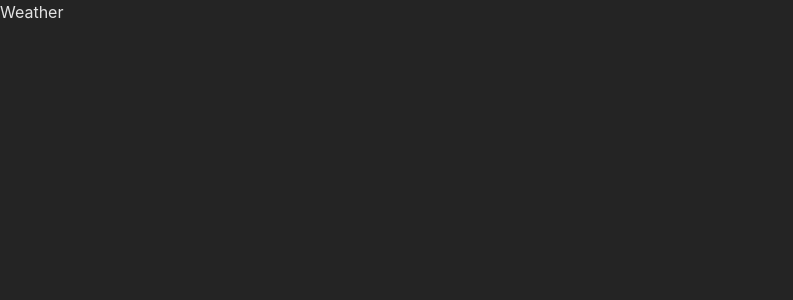
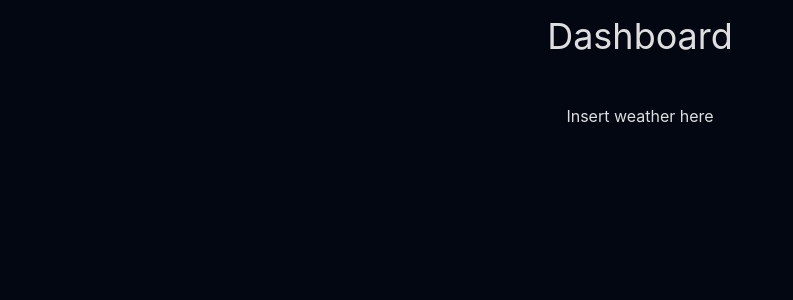
Before and after one commit to TormodNy/weather, a React (Vite) app: page / in a window 1280 px wide. Shown: the top 300 px of the page, without its empty margins (0-793 px from the left). Built offline with nearby package versions, Linux system fonts and the light colour scheme.

Commit message:
feat: add page template with header

```diff
--- a/src/App.tsx
+++ b/src/App.tsx
@@ -1,7 +1,9 @@
+import DashboardPage from "./pages/dashboard/DashboardPage";
+
 function App() {
     return (
         <>
-            <h1>Weather</h1>
+            <DashboardPage />
         </>
     );
 }
--- a/src/index.css
+++ b/src/index.css
@@ -9,7 +9,7 @@
 
     color-scheme: light dark;
     color: rgba(255, 255, 255, 0.87);
-    background-color: #242424;
+    background-color: #030712;
 
     font-synthesis: none;
     text-rendering: optimizeLegibility;
--- /dev/null
+++ b/src/pages/base/BasePage.tsx
@@ -0,0 +1,18 @@
+import { ReactNode } from "react";
+import Header from "./Header";
+
+interface BasePageProps {
+    heading: string;
+    children: ReactNode;
+}
+
+function BasePage({ heading, children }: BasePageProps) {
+    return (
+        <>
+            <Header title={heading}></Header>
+            <main className="p-8 flex flex-col items-center">{children}</main>
+        </>
+    );
+}
+
+export default BasePage;
--- /dev/null
+++ b/src/pages/base/Header.tsx
@@ -0,0 +1,13 @@
+interface HeaderProps {
+    title: string;
+}
+
+function Header({ title }: HeaderProps) {
+    return (
+        <header className="p-4 flex justify-center">
+            <h1 className="text-4xl">{title}</h1>
+        </header>
+    );
+}
+
+export default Header;
--- /dev/null
+++ b/src/pages/dashboard/DashboardPage.tsx
@@ -0,0 +1,11 @@
+import BasePage from "../base/BasePage";
+
+function DashboardPage() {
+    return (
+        <BasePage heading="Dashboard">
+            Insert weather here
+        </BasePage>
+    );
+}
+
+export default DashboardPage;
```
